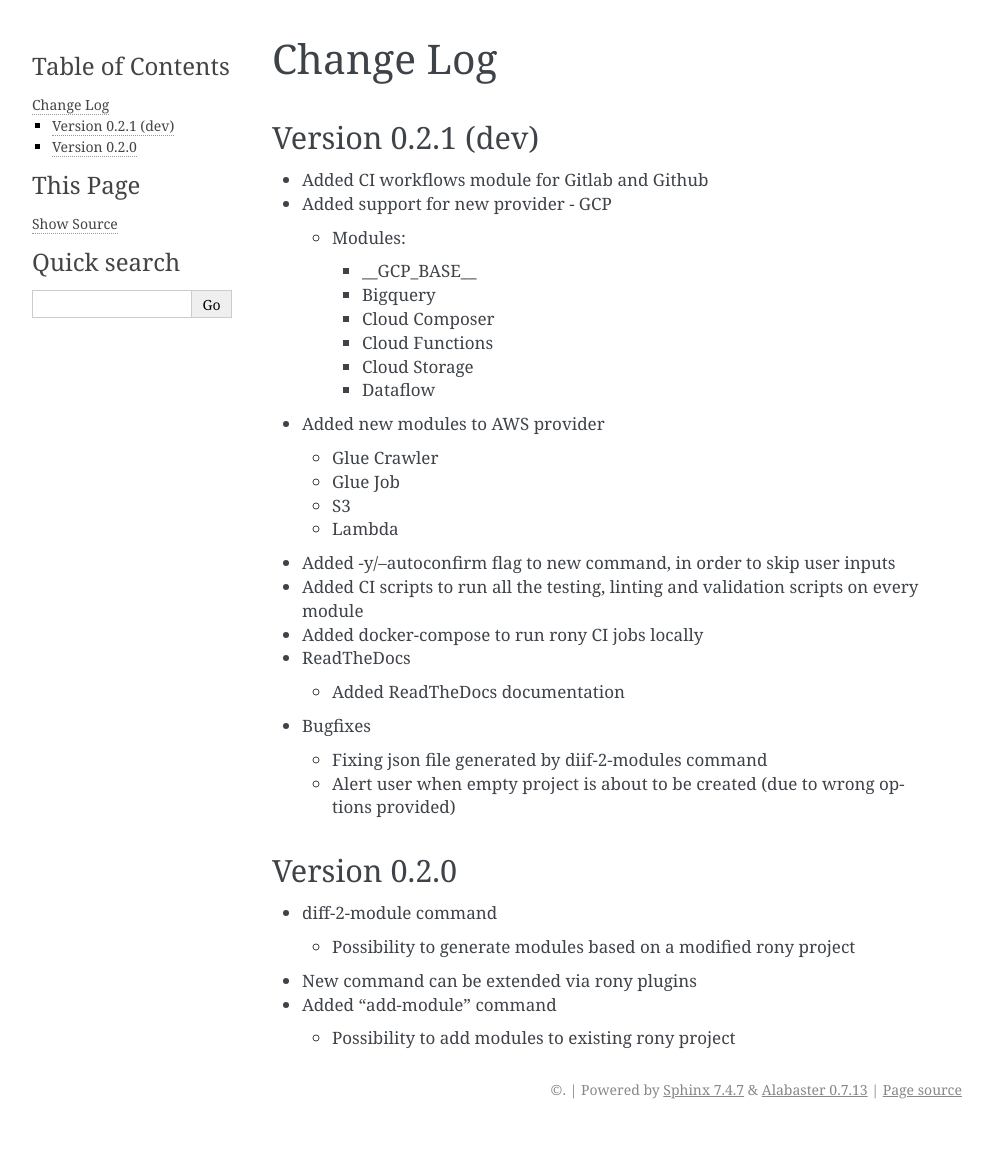
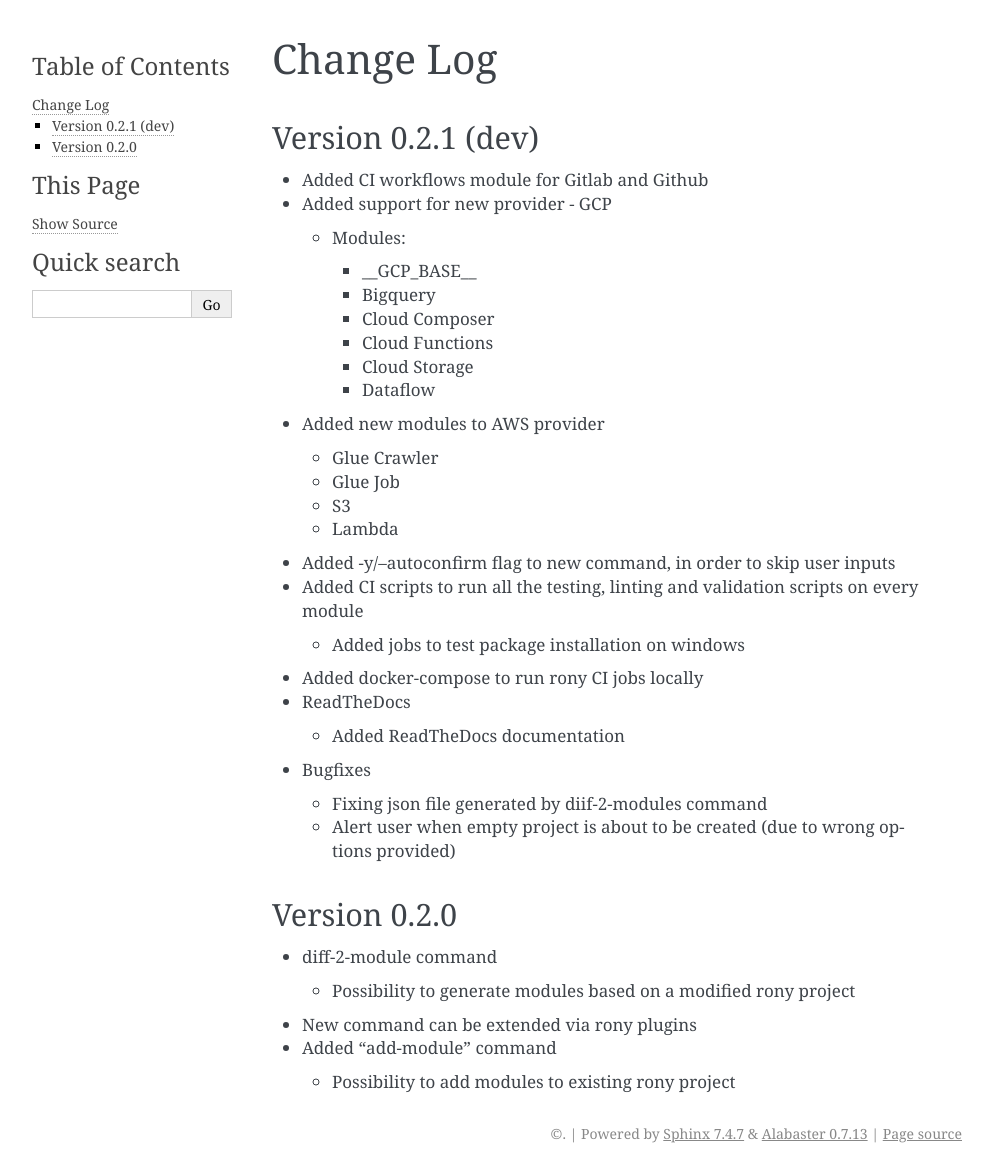
Before and after one commit to A3Data/rony, a Sphinx documentation site: the page built from docs/ChangeLog.md, in a window 1280 px wide. Shown: the whole page, without its empty margins (148-1141 px from the left). Built offline with Sphinx 7.4.7, drawn with Linux system fonts in a browser that asks for light colours; before the commit the page ends 1129 px from its top, so only the background shows below that.

Commit message:
Updated changelog

```diff
--- a/docs/ChangeLog.md
+++ b/docs/ChangeLog.md
@@ -18,6 +18,7 @@
   - Lambda
 - Added -y/--autoconfirm flag to new command, in order to skip user inputs
 - Added CI scripts to run all the testing, linting and validation scripts on every module
+  - Added jobs to test package installation on windows
 - Added docker-compose to run rony CI jobs locally
 - ReadTheDocs
   - Added ReadTheDocs documentation
```
